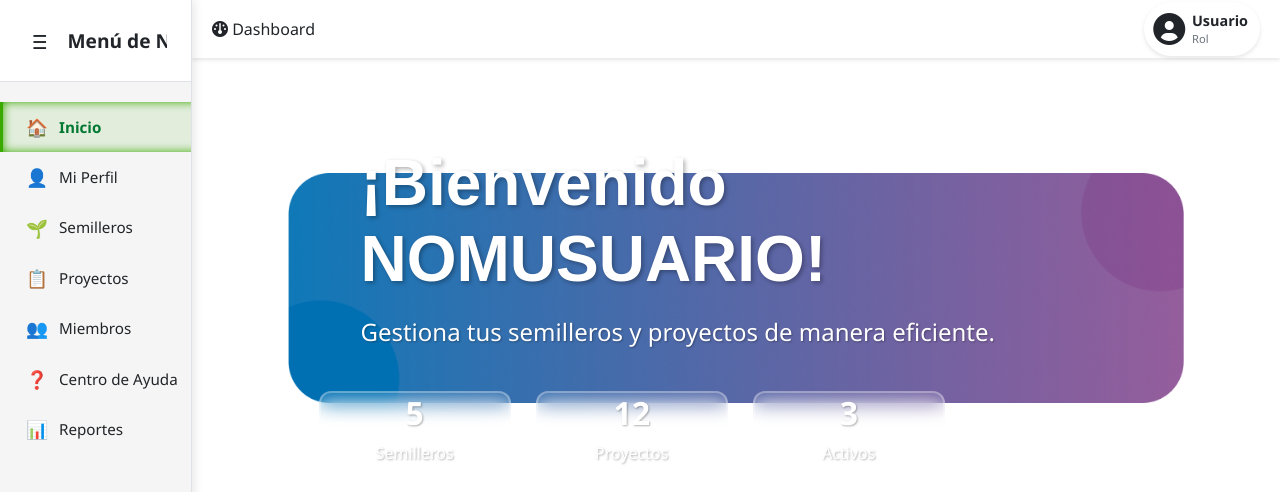
After one commit to Lizromans/C-Users-SENA-GC, a Django app: template GC/GC2/templates/paginas/home.html in a window 1280 px wide. The commit adds this page. Shown: the top 492 px of the page. Run offline with Django 3.2, Linux system fonts and the light colour scheme; the template is opened without the code that fills it, so the values that code supplies are empty; some libraries are stand-ins or nearby versions; grey boxes are pictures that could not be loaded.

Commit message:
integracion de home

```diff
--- a/GC/GC2/templates/base.html
+++ b/GC/GC2/templates/base.html
@@ -19,14 +19,28 @@
         <!-- Header fijo -->
         <div class="header-container">
             <header class="header-content">
+                <div class="header-left">
                     <span class="sidebar-icon">
                         <i class="fa fa-dashboard" aria-hidden="true"></i>
                         Dashboard
                     </span>
+                </div>
+                <div class="header-right">
+                    <div class="user-info">
+                        <span class="user-icon">
+                            <i class="fa fa-user-circle" aria-hidden="true"> </i>
+                        </span>
+                        <span class="user">
+                            <a>Usuario</a>
+                            <p>Rol</p>
+                        </span>
+                    </div>
+                </div>
             </header>
         </div>
 
         <!-- Sidebar -->
+        <div class="sidebar-container">
             <aside class="sidebar">
                 <div class="sidebar-header">
                     <!-- Botón único que abre y cierra -->
@@ -80,15 +94,35 @@
                                 </a>
                             </li>
                         </ul>
+                        <ul class="nav-footer">
+                            <li>
+                                <button class="config-btn">
+                                    <span class="nav-icon">⚙️</span>
+                                    <span class="nav-text">Configuración</span>
+                                </button>
+                            </li>
+                            <li>
+                                <button class="logout-btn">
+                                    <span class="nav-icon">
+                                        <img src="{% static 'img/logout.png' %}" alt="Icono de Cerrar Sesión">
+                                    </span>
+                                    <span class="nav-text">Cerrar Sesión</span>
+                                </button>
+                            </li>
+                        </ul>
                     </nav>
+
                 </div>
             </aside>
         </div>
+    </div>
 
     <!-- Contenido principal -->
-    <main class="main-content">
-        {% block contenido %}{% endblock %}
+    <div class="main-content">
+        <main>
+            {% block main %}{% endblock %}
         </main>
+    </div>
 
     <!-- JS de Bootstrap y dependencias -->
     <script src="https://cdn.jsdelivr.net/npm/bootstrap@5.3.2/dist/js/bootstrap.bundle.min.js"></script>
--- /dev/null
+++ b/GC/GC2/templates/paginas/home.html
@@ -0,0 +1,69 @@
+{% extends "base.html" %}
+{% load static %}
+{% block titulo %} NOMBRE {% endblock %}
+{% block css %}
+<link href="{% static 'css/home.css' %}" rel="stylesheet">
+<link rel="stylesheet" href="https://cdnjs.cloudflare.com/ajax/libs/font-awesome/6.0.0/css/all.min.css">
+{% endblock %}
+{% block contenido %} {% endblock %}
+{% block main %}
+
+<div class="layout-general">
+    <!-- Contenedor Principal -->
+    <div class="contenedor-principal">
+        <div class="bienvenida">
+            <div class="info">
+                <h3>¡Bienvenido NOMUSUARIO!</h3>
+                <p>Gestiona tus semilleros y proyectos de manera eficiente.</p>
+            </div>
+            <div class="card-container">
+                <div class="card">
+                    <div class="card-body">
+                        <h6 class="card-subtitle">5</h6>
+                        <p class="card-text">Semilleros</p>
+                    </div>
+                </div>
+                <div class="card">
+                    <div class="card-body">
+                        <h6 class="card-subtitle">12</h6>
+                        <p class="card-text">Proyectos</p>
+                    </div>
+                </div>
+                <div class="card">
+                    <div class="card-body">
+                        <h6 class="card-subtitle">3</h6>
+                        <p class="card-text">Activos</p>
+                    </div>
+                </div>
+            </div>
+        </div>
+    </div>
+
+    <!-- Contenedor Secundario -->
+    <div class="contenedor-secundario">
+        <div class="grupo">
+            <div class="card">
+                <div class="img-cont">
+                    <img src="https://images.unsplash.com/photo-1561154464-82e9adf32764?ixlib=rb-1.2.1&ixid=eyJhcHBfaWQiOjEyMDd9&auto=format&fit=crop&w=800&q=60" alt="Proyecto destacado">
+                </div>
+                <div class="card-body">
+                    <h5 class="card-title">Proyecto Destacado</h5>
+                </div>
+            </div>
+            <div class="texto-inferior">
+                <p>Este es el texto que aparece debajo de los dos contenedores.</p>
+            </div>
+        </div>
+
+
+        <!-- Puedes agregar más cards aquí -->
+        <div class="card">
+            <div class="card-body">
+                <h5 class="card-title">Estadísticas</h5>
+                <p class="card-text">Revisa el progreso general de todos tus semilleros y proyectos.</p>
+            </div>
+        </div>
+    </div>
+</div>
+
+{% endblock %}
--- a/GC/GC2/urls.py
+++ b/GC/GC2/urls.py
@@ -6,4 +6,5 @@ from django.conf.urls.static import static
 urlpatterns = [
     path('', views.bienvenido, name='bienvenido'),
     path('base/', views.base, name='base'),
+    path('home/', views.home, name='home'),
 ]
--- a/GC/GC2/views.py
+++ b/GC/GC2/views.py
@@ -6,3 +6,6 @@ def bienvenido(request):
 
 def base(request):
     return render(request, 'base.html')
+
+def home(request):
+    return render(request, 'paginas/home.html')
--- a/GC/static/css/base.css
+++ b/GC/static/css/base.css
@@ -5,10 +5,11 @@
     --color-nav-hover: #e9ecef;
     --color-nav-active: #39A900;
     --color-text-primary: #212529;
+    --color-text-active: #007832;
     --color-text-secondary: #6c757d;
-    --sidebar-width: 280px;
-    --sidebar-collapsed-width: 60px;
-    --header-height: 70px;
+    --sidebar-width: 15vw;
+    --sidebar-collapsed-width: 4vw;
+    --header-height: 7.2vh;
 }
 
 /* ======= RESET Y BASE ======= */
@@ -30,7 +31,7 @@ body {
     position: fixed;
     top: 0;
     left: var(--sidebar-width);
-    width: calc(100% - var(--sidebar-width));
+    width: calc(100vw - var(--sidebar-width));
     height: var(--header-height);
     background: var(--color-primario);
     box-shadow: 0 2px 4px var(--color-sidebar-shadow);
@@ -45,10 +46,64 @@ body {
     height: 100%;
 }
 
+.header-left:first-child {
+    margin-right: auto;
+}
+
+.header-right:last-child {
+    margin-left: auto;
+}
+
+.header-right {
+  display: flex;
+  align-items: center;
+  justify-content: flex-start;
+  width: fit-content;
+}
+
+.user-info {
+  background-color: #ffffff;
+  box-shadow: 0 2px 4px var(--color-sidebar-shadow);
+  border-radius: 35px; /* Bordes suaves */
+  display: flex;
+  align-items: center;
+  padding: 8px 12px;
+  gap: 10px;
+}
+
+.user-icon {
+  font-size: 2rem;
+  width: 2vw;
+  height: 2vh;
+  display: flex;
+  justify-content: center;
+  align-items: center;
+}
+
+.user {
+  display: flex;
+  flex-direction: column;
+  justify-content: center;
+}
+
+.header-right a {
+  font-size: 0.9rem;
+  font-weight: 600;
+  color: var(--color-text-primary);
+  text-decoration: none;
+}
+
+.header-right p {
+  font-size: 0.7rem;
+  font-weight: 400;
+  color: var(--color-text-secondary);
+  margin: 0;
+}
+
 .sidebar-icon {
-    font-size: 1rem;
-    font-weight: 200;
-    color: var(--color-text-primary);
+  font-size: 1rem;
+  font-weight: 200;
+  color: var(--color-text-primary);
 }
 
 /* Ajuste header cuando el sidebar está colapsado */
@@ -74,10 +129,33 @@ body.sidebar-collapsed .header-container {
     z-index: 1055;
 }
 
+.sidebar-container:first-child {
+    margin-right: auto;
+}
+
+.main-content:last-child{
+    margin-left: auto;
+}
 .sidebar.collapsed {
     width: var(--sidebar-collapsed-width);
 }
 
+.sidebar-body{
+    display: flex;
+    flex-direction: column;
+    height: 100vh; /* altura completa de la ventana */
+    background-color: #f5f5f5;
+}
+
+.sidebar-body nav{
+    display: flex;
+    flex-direction: column;
+    flex-grow: 1;
+}
+
+.nav.flex-column {
+  flex-grow: 1;
+}
 /* ======= CABECERA DEL SIDEBAR ======= */
 .sidebar-header {
     display: flex;
@@ -174,16 +252,17 @@ body.sidebar-collapsed .header-container {
 
 .nav-link:hover {
     background-color: var(--color-nav-hover);
-    color: var(--color-nav-active);
+    color: var(--color-text-active);
     border-left-color: var(--color-nav-active);
     padding-left: 28px;
 }
 
 .nav-link.active {
     background-color: rgba(57, 169, 0, 0.1);
-    color: var(--color-nav-active);
+    color: var(--color-text-active);
     border-left-color: var(--color-nav-active);
     font-weight: 600;
+    box-shadow: inset 0 0 10px rgb(57, 169, 0);
 }
 
 .nav-link.active::after {
@@ -202,6 +281,7 @@ body.sidebar-collapsed .header-container {
     opacity: 0;
     transition: all 0.4s ease;
     pointer-events: none;
+
 }
 
 .nav-link.active:hover::after {
@@ -261,8 +341,85 @@ body.sidebar-collapsed .main-content {
 .nav-item:nth-child(7) { animation-delay: 0.7s; }
 
 /* ======= ACCESIBILIDAD ======= */
-.btn-open:focus,
-.nav-link:focus {
+.btn-open:focus{
     outline: 2px solid var(--color-nav-active);
     outline-offset: 2px;
 }
+.nav-text {
+  color: var(--color-text-primary);
+  transition: color 0.3s ease;
+}
+
+.nav-link:focus .nav-text,
+.nav-link:active .nav-text,
+.nav-link:visited .nav-text {
+  color: var(--color-text-primary); /* ← evita el azul por defecto */
+}
+
+.nav-link.active .nav-text {
+  color: var(--color-text-active); /* ← verde cuando está activo */
+}
+
+
+
+/* ======= PIE DE PÁGINA DEL SIDEBAR ======= */
+.nav-footer {
+    list-style: none;
+    padding: 30px 0;
+    margin: 0;
+    display: flex;
+    flex-direction: column;
+    gap: 10px;
+    border-top: 1px solid #ccc;
+}
+
+.nav-footer a {
+    text-decoration: none;
+    color: #333;
+    font-weight: bold;
+}
+
+.config-btn, .logout-btn {
+    display: flex;
+    align-items: center;
+    gap: 8px; /* espacio entre ícono y texto */
+    border: none;
+    width: 98vw;
+    height: 5vh;
+    background-color: transparent;
+    animation: slideIn 0.3s ease forwards;
+}
+
+.config-btn .nav-icon, .logout-btn .nav-icon {
+    margin-left: 1%;
+}
+
+.config-btn:hover, .logout-btn:hover {
+    background-color: var(--color-nav-hover);
+    color: var(--color-text-active);
+    padding-left: 10px;
+}
+
+.config-btn:active, .logout-btn:active {
+    box-shadow: inset 0 0 10px rgb(57, 169, 0);
+    color: var(--color-text-active);
+}
+
+/* MAIN CONTENT */ */
+.main-content {
+  margin-top: var(--header-height);
+  margin-left: var(--sidebar-width);
+  min-height: calc(100vh - var(--header-height));
+  transition: margin-left 0.3s ease;
+}
+
+body.sidebar-collapsed .main-content {
+  margin-left: var(--sidebar-collapsed-width);
+}
+
+main {
+  width: 100%;
+  height: 100%;
+  display: flex;
+  flex-direction: column;
+}
--- /dev/null
+++ b/GC/static/css/home.css
@@ -0,0 +1,208 @@
+:root {
+    --color-primario: #ffffff;
+    --color-sidebar-bg: #f8f9fa;
+    --color-sidebar-shadow: rgba(0, 0, 0, 0.1);
+    --color-nav-hover: #e9ecef;
+    --color-nav-active: #39A900;
+    --color-text-primary: #212529;
+    --color-text-active: #007832;
+    --color-text-secondary: #6c757d;
+    --sidebar-width: 15vw;
+    --sidebar-collapsed-width: 4vw;
+    --header-height: 7.2vh;
+    /* Nuevas variables para colores de fondo */
+    --color-fondo-principal: #f5f5f5;
+    --color-fondo-secundario: #e9ecef;
+}
+
+/* Layout general */
+.layout-general {
+    display: flex;
+    flex-direction: column;
+    align-items: center;
+    min-height: calc(100vh - var(--header-height));
+    box-sizing: border-box;
+    gap: 3vh;
+}
+
+/* Contenedor principal */
+.contenedor-principal {
+    display: flex;
+    justify-content: center;
+    align-items: center;
+    width: 100%;
+    max-width: 80vw;
+    height: auto;
+    position: relative;
+}
+
+/* Sección bienvenida - mantiene el diseño original */
+.bienvenida {
+    background-image: url('../img/Frame1.png');
+    background-size: contain;
+    background-repeat: no-repeat;
+    background-position: center;
+    width: 70vw;
+    height: 50vh; /* Ajustado para mejor proporción */
+    min-height: 400px; /* Altura mínima */
+    border-radius: 19px;
+    display: flex;
+    flex-direction: column;
+    align-items: left;
+    box-sizing: border-box;
+    padding: 1.5% 3% 3% 3%;
+}
+
+/* Información dentro de bienvenida */
+.info {
+    padding: 5% 5% 3% 5%;
+    z-index: 2;
+}
+
+.info h3 {
+    font-size: 4rem;
+    color: var(--color-primario);
+    font-weight: 600;
+    font-family: 'Work Sans', sans-serif;
+    margin-bottom: 1rem;
+    text-shadow: 2px 2px 4px rgba(0,0,0,0.3);
+}
+
+.info p {
+    font-size: 1.5rem;
+    color: var(--color-primario);
+    font-weight: 400;
+    text-shadow: 1px 1px 2px rgba(0,0,0,0.3);
+}
+
+/* Contenedor de tarjetas */
+.card-container {
+    display: flex;
+    justify-content: left;
+    gap: 3%;
+    flex-wrap: wrap;
+}
+
+/* Tarjetas dentro del contenedor principal */
+.bienvenida .card {
+    background-color: transparent;
+    border: 2px solid rgba(255,255,255,0.3);
+    text-align: center;
+    width: 15vw;
+    min-width: 150px;
+    height: 10vh;
+    min-height: 80px;
+    color: var(--color-primario);
+    font-size: 1.5rem;
+    border-radius: 12px;
+    backdrop-filter: blur(10px);
+    transition: all 0.3s ease;
+}
+
+.bienvenida .card:hover {
+    background-color: rgba(255,255,255,0.1);
+    transform: translateY(-2px);
+}
+
+.bienvenida .card-body {
+    padding: 1rem;
+    display: flex;
+    flex-direction: column;
+    justify-content: center;
+    height: 100%;
+}
+
+.bienvenida .card-body h6 {
+    color: var(--color-primario);
+    font-size: 2rem;
+    font-weight: bold;
+    margin-bottom: 0.5rem;
+    text-shadow: 1px 1px 2px rgba(0,0,0,0.3);
+}
+
+.bienvenida .card-body p {
+    color: var(--color-primario);
+    font-size: 1rem;
+    margin-bottom: 0;
+    text-shadow: 1px 1px 2px rgba(0,0,0,0.3);
+}
+
+/* Contenedor secundario */
+.contenedor-secundario {
+    display: flex;
+    justify-content: center;
+    align-items: center;
+    width: 100%;
+    max-width: 80vw;
+    background-color: var(--color-fondo-secundario);
+    border-radius: 15px;
+    padding: 2vh 2vw;
+    box-shadow: 0 4px 6px rgba(0, 0, 0, 0.1);
+}
+
+/* Tarjetas del contenedor secundario */
+.contenedor-secundario .grupo {
+    background-color:transparent;
+    border-radius: 12px;
+    box-shadow: 0 2px 4px rgba(0,0,0,0.1);
+    max-width: 350px;
+    overflow: hidden;
+    transition: all 0.3s ease;
+}
+
+.contenedor-secundario .grupo:hover {
+    transform: translateY(-3px);
+    box-shadow: 0 4px 8px rgba(0,0,0,0.15);
+}
+
+.contenedor-secundario .card {
+    display: flex; /* Esto hace que img-cont y card-body queden lado a lado */
+    flex-direction: row; /* Horizontal */
+    align-items: stretch; /* Para que ambos elementos tengan la misma altura */
+    border: none;
+}
+
+.contenedor-secundario .img-cont {
+    flex: 0 0 40%; /* No crece ni se encoge, ocupa 40% del ancho */
+    height: auto;
+    min-height: 120px; /* Altura mínima */
+}
+
+.contenedor-secundario .img-cont img {
+    width: 100%;
+    height: 100%;
+    object-fit: cover;
+}
+
+.contenedor-secundario .card-body {
+    flex: 1; /* Ocupa el resto del espacio disponible */
+    padding: 1.5rem;
+    display: flex;
+    flex-direction: column;
+    justify-content: center; /* Centra verticalmente el contenido */
+}
+
+.contenedor-secundario .card-title {
+    color: var(--color-text-primary);
+    font-size: 1.25rem;
+    font-weight: 600;
+    margin-bottom: 1rem;
+}
+
+.contenedor-secundario .card-text {
+    color: var(--color-text-secondary);
+    font-size: 1rem;
+    line-height: 1.5;
+    margin: 0;
+}
+
+.contenedor-secundario .texto-inferior {
+    padding: 1rem 1.5rem;
+    background-color: white; /* Mismo color que el card */
+}
+
+.contenedor-secundario .texto-inferior p {
+    margin: 0;
+    color: var(--color-text-secondary);
+    font-size: 0.9rem;
+}
```
Also changed, not shown: GC/static/img/Frame1.png (added), GC/static/img/logout.png (added). Lines whose indentation alone changed are shown as unchanged.
